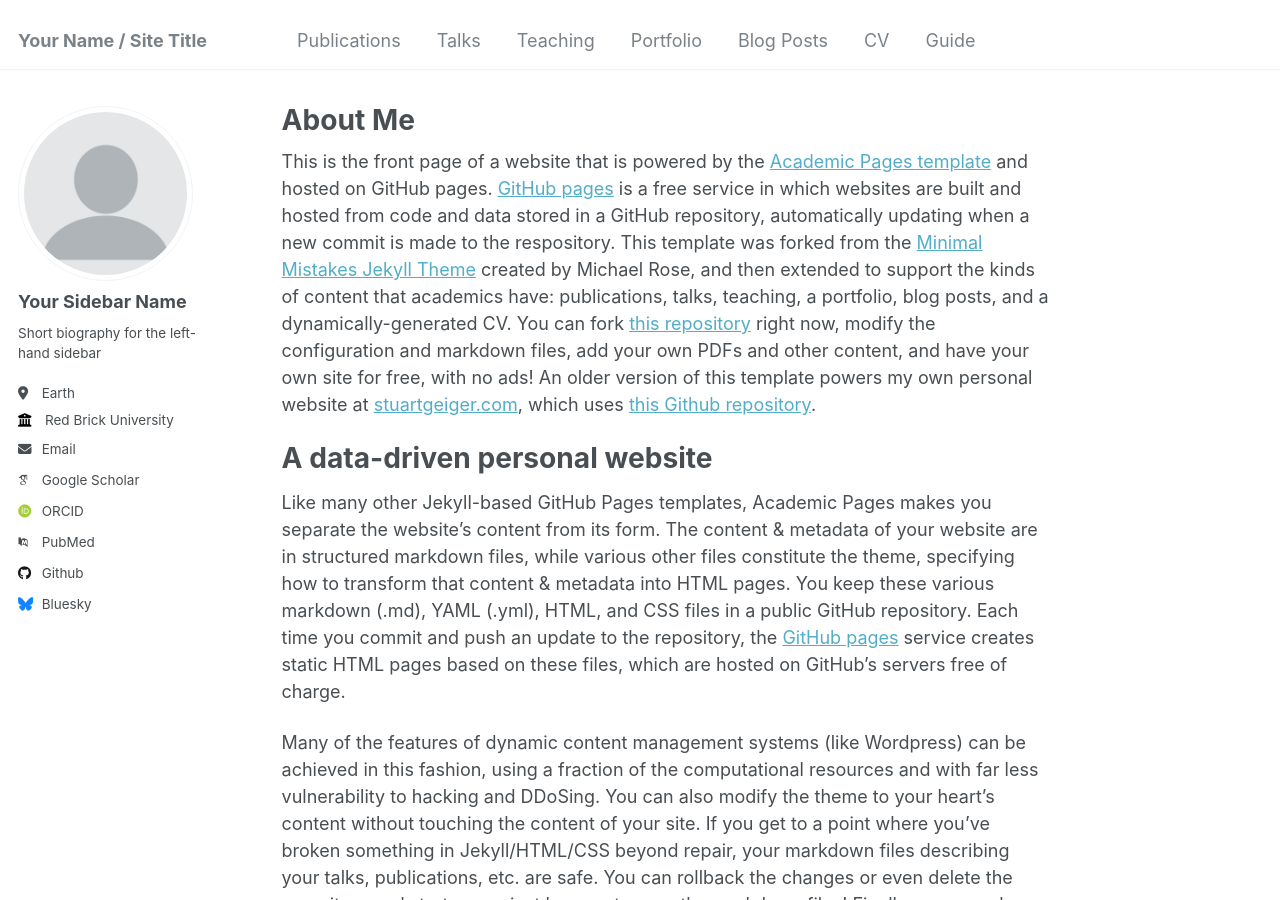
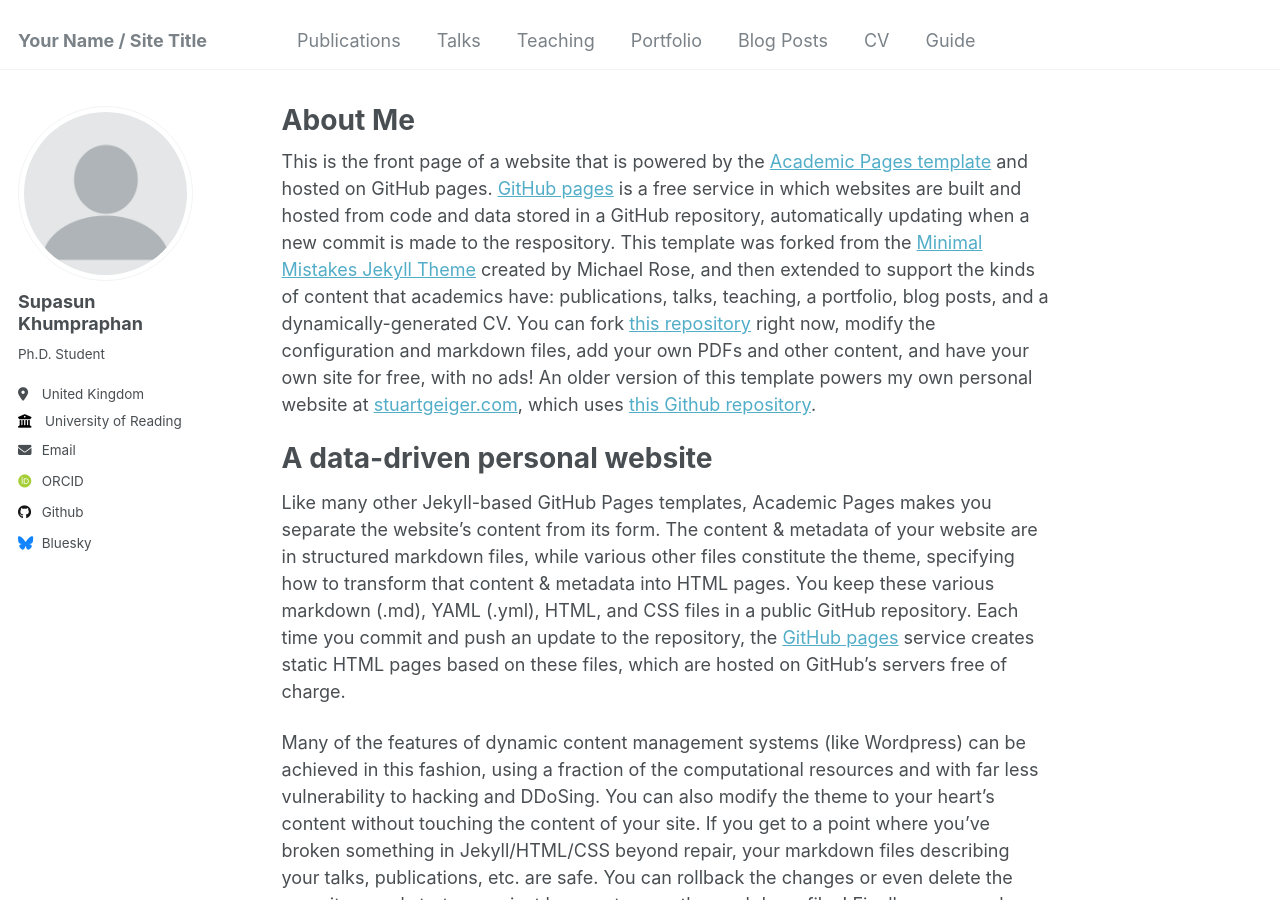
Before and after one commit to micsupasun/micsupasun.github.io, a Jekyll site: the page built from _pages/about.md, in a window 1280 px wide and 900 px high. Built offline with Jekyll 4.4.1, drawn with Linux system fonts in a browser that asks for light colours; some web fonts are replaced.

Commit message:
fix left side bar

```diff
--- a/_config.yml
+++ b/_config.yml
@@ -12,7 +12,7 @@ title                    : "Your Name / Site Title"
 title_separator          : "-"
 name                     : &name "Your Name"
 description              : &description "personal description"
-url                      : https://academicpages.github.io # the base hostname & protocol for your site e.g. "https://mmistakes.github.io"
+url                      : https://micsupasun.github.io # the base hostname & protocol for your site e.g. "https://mmistakes.github.io"
 baseurl                  : "" # the subpath of your site, e.g. "/blog"
 repository               : "academicpages/academicpages.github.io"
 
@@ -22,21 +22,21 @@ repository               : "academicpages/academicpages.github.io"
 author:
   # Biographic information
   avatar           : "profile.png"
-  name             : "Your Sidebar Name"
+  name             : "Supasun Khumpraphan"
   pronouns         : # example: "she/her"
-  bio              : "Short biography for the left-hand sidebar"
-  location         : "Earth"
-  employer         : "Red Brick University"
+  bio              : "Ph.D. Student"
+  location         : "United Kingdom"
+  employer         : "University of Reading"
   uri              : # URL
-  email            : "none@example.org"
+  email            : "sksupasun2@gmail.com"
 
   # Academic websites
   arxiv            : # URL - Update with the correct link to your profile
-  googlescholar    : "https://scholar.google.com/citations?user=PS_CX0AAAAAJ"
+  googlescholar    : # URL
   impactstory      : # URL
-  orcid            : "http://orcid.org/yourorcidurl"
+  orcid            : "https://orcid.org/0009-0002-3200-7381"
   semantic         : # URL
-  pubmed           : "https://www.ncbi.nlm.nih.gov/pubmed/?term=john+snow"
+  pubmed           : # URL
   researchgate     : # URL
 
   # Repositories and software development
```
